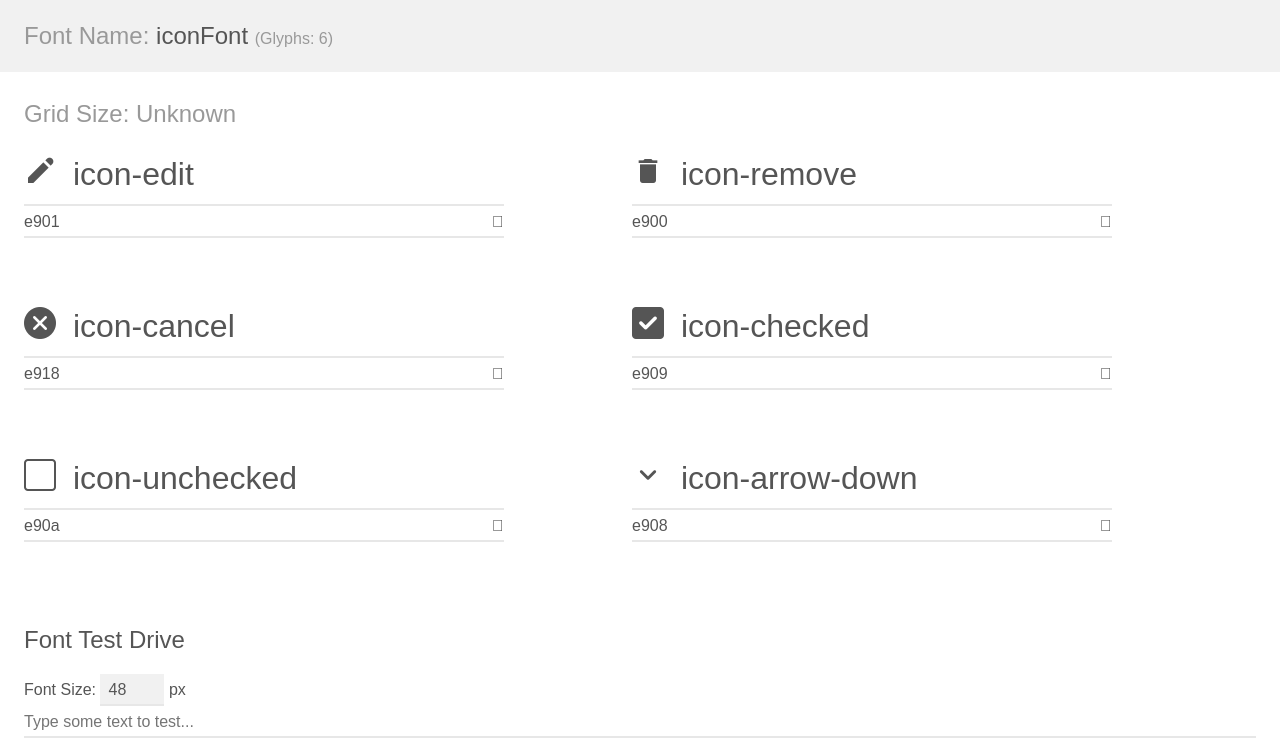
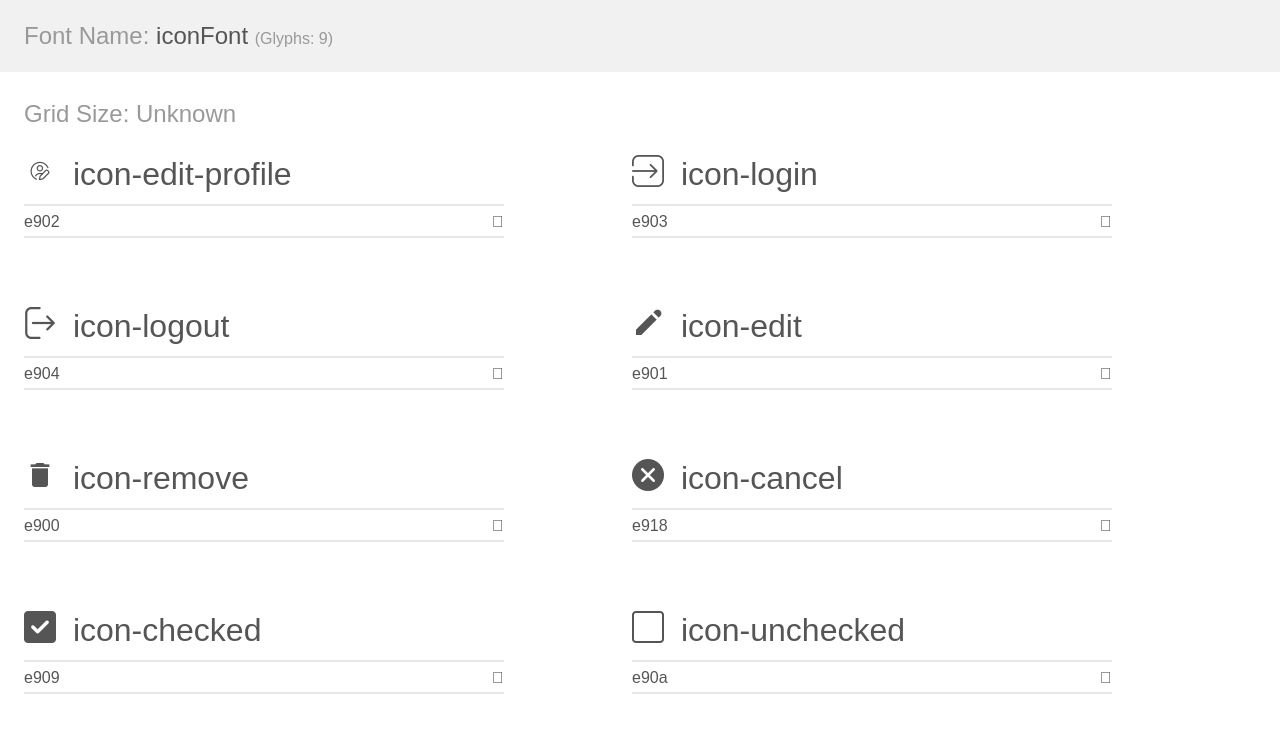
Before and after one commit to narekgabrielyan/toDoApp, a website: page assets/iconFont/demo.html in a window 1280 px wide. Shown: the top 755 px of the page. Drawn offline with Linux system fonts and the light colour scheme.

Commit message:
chore: font updated

```diff
--- a/assets/iconFont/demo.html
+++ b/assets/iconFont/demo.html
@@ -9,10 +9,52 @@
     <link rel="stylesheet" href="style.css"></head>
 <body>
     <div class="bgc1 clearfix">
-        <h1 class="mhmm mvm"><span class="fgc1">Font Name:</span> iconFont <small class="fgc1">(Glyphs:&nbsp;6)</small></h1>
+        <h1 class="mhmm mvm"><span class="fgc1">Font Name:</span> iconFont <small class="fgc1">(Glyphs:&nbsp;9)</small></h1>
     </div>
     <div class="clearfix mhl ptl">
         <h1 class="mvm mtn fgc1">Grid Size: Unknown</h1>
+        <div class="glyph fs1">
+            <div class="clearfix bshadow0 pbs">
+                <span class="icon-edit-profile"></span>
+                <span class="mls"> icon-edit-profile</span>
+            </div>
+            <fieldset class="fs0 size1of1 clearfix hidden-false">
+                <input type="text" readonly value="e902" class="unit size1of2" />
+                <input type="text" maxlength="1" readonly value="&#xe902;" class="unitRight size1of2 talign-right" />
+            </fieldset>
+            <div class="fs0 bshadow0 clearfix hidden-true">
+                <span class="unit pvs fgc1">liga: </span>
+                <input type="text" readonly value="" class="liga unitRight" />
+            </div>
+        </div>
+        <div class="glyph fs1">
+            <div class="clearfix bshadow0 pbs">
+                <span class="icon-login"></span>
+                <span class="mls"> icon-login</span>
+            </div>
+            <fieldset class="fs0 size1of1 clearfix hidden-false">
+                <input type="text" readonly value="e903" class="unit size1of2" />
+                <input type="text" maxlength="1" readonly value="&#xe903;" class="unitRight size1of2 talign-right" />
+            </fieldset>
+            <div class="fs0 bshadow0 clearfix hidden-true">
+                <span class="unit pvs fgc1">liga: </span>
+                <input type="text" readonly value="" class="liga unitRight" />
+            </div>
+        </div>
+        <div class="glyph fs1">
+            <div class="clearfix bshadow0 pbs">
+                <span class="icon-logout"></span>
+                <span class="mls"> icon-logout</span>
+            </div>
+            <fieldset class="fs0 size1of1 clearfix hidden-false">
+                <input type="text" readonly value="e904" class="unit size1of2" />
+                <input type="text" maxlength="1" readonly value="&#xe904;" class="unitRight size1of2 talign-right" />
+            </fieldset>
+            <div class="fs0 bshadow0 clearfix hidden-true">
+                <span class="unit pvs fgc1">liga: </span>
+                <input type="text" readonly value="" class="liga unitRight" />
+            </div>
+        </div>
         <div class="glyph fs1">
             <div class="clearfix bshadow0 pbs">
                 <span class="icon-edit"></span>
--- a/assets/iconFont/style.css
+++ b/assets/iconFont/style.css
@@ -1,10 +1,10 @@
 @font-face {
   font-family: 'iconFont';
-  src:  url('fonts/iconFont.eot?rgswal');
-  src:  url('fonts/iconFont.eot?rgswal#iefix') format('embedded-opentype'),
-    url('fonts/iconFont.ttf?rgswal') format('truetype'),
-    url('fonts/iconFont.woff?rgswal') format('woff'),
-    url('fonts/iconFont.svg?rgswal#iconFont') format('svg');
+  src:  url('fonts/iconFont.eot?950suh');
+  src:  url('fonts/iconFont.eot?950suh#iefix') format('embedded-opentype'),
+    url('fonts/iconFont.ttf?950suh') format('truetype'),
+    url('fonts/iconFont.woff?950suh') format('woff'),
+    url('fonts/iconFont.svg?950suh#iconFont') format('svg');
   font-weight: normal;
   font-style: normal;
   font-display: block;
@@ -25,6 +25,15 @@
   -moz-osx-font-smoothing: grayscale;
 }
 
+.icon-edit-profile:before {
+  content: "\e902";
+}
+.icon-login:before {
+  content: "\e903";
+}
+.icon-logout:before {
+  content: "\e904";
+}
 .icon-edit:before {
   content: "\e901";
 }
```
Also changed, not shown: assets/iconFont/selection.json (+1 -1 lines), assets/iconFont/fonts/iconFont.ttf, assets/iconFont/fonts/iconFont.woff, 2 other files.
